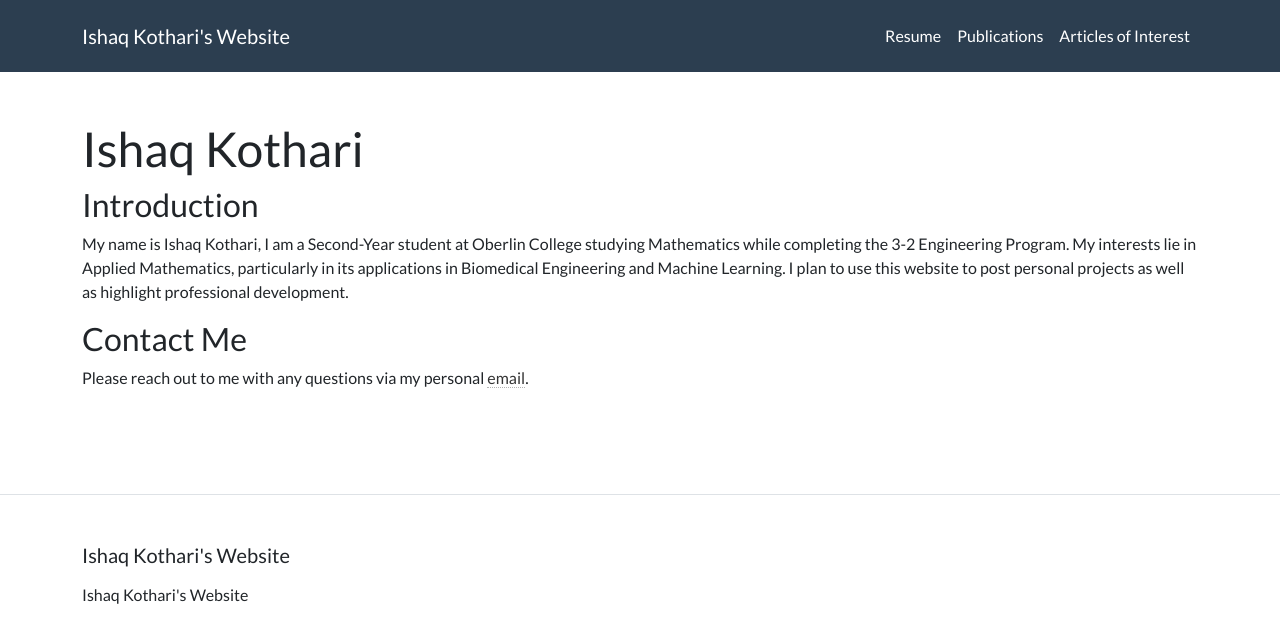
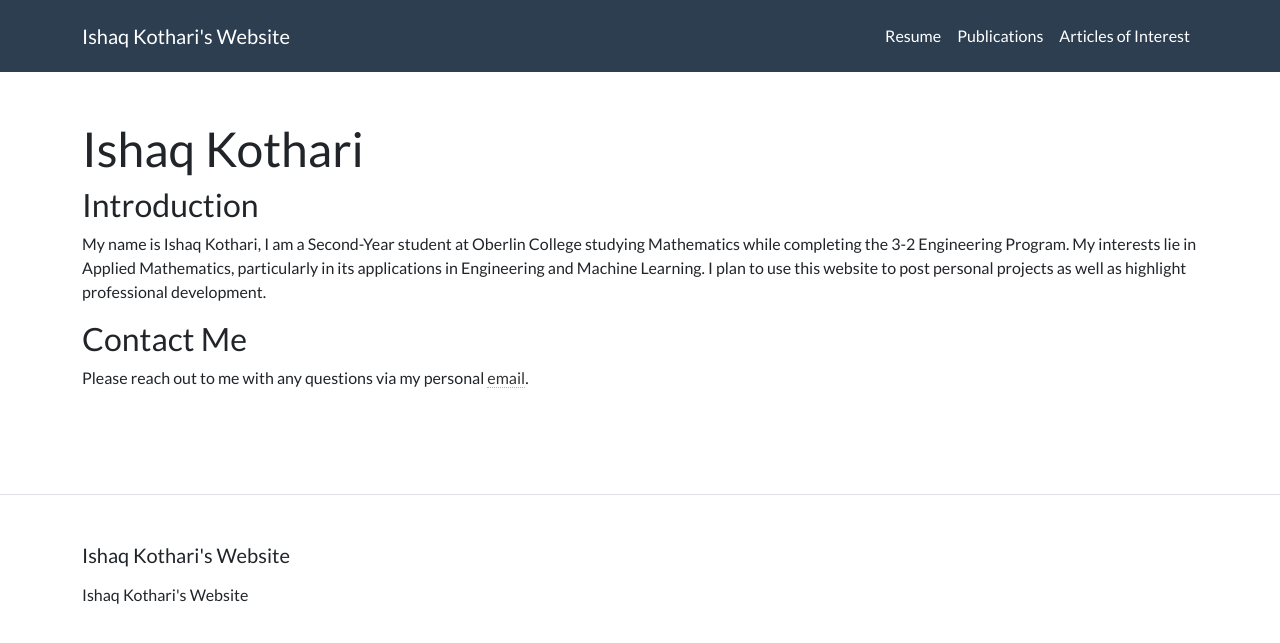
Before and after one commit to ishaqkothari/ishaqkothari.github.io, a Jekyll site: the page built from index.md, in a window 1280 px wide. Shown: the top 643 px of the page. Built offline with Jekyll 4.4.1, drawn with Linux system fonts in a browser that asks for light colours.

Commit message:
Update index.md

```diff
--- a/index.md
+++ b/index.md
@@ -9,7 +9,7 @@ image:
 
 <h3 class="small_title">Introduction</h3>
 
-<p class="paragraph">My name is Ishaq Kothari, I am a Second-Year student at Oberlin College studying Mathematics while completing the 3-2 Engineering Program. My interests lie in Applied Mathematics, particularly in its applications in Biomedical Engineering and Machine Learning. I plan to use this website to post personal projects as well as highlight professional development.</p>
+<p class="paragraph">My name is Ishaq Kothari, I am a Second-Year student at Oberlin College studying Mathematics while completing the 3-2 Engineering Program. My interests lie in Applied Mathematics, particularly in its applications in Engineering and Machine Learning. I plan to use this website to post personal projects as well as highlight professional development.</p>
 
 <h3 class="small_title">Contact Me</h3>
 
```
